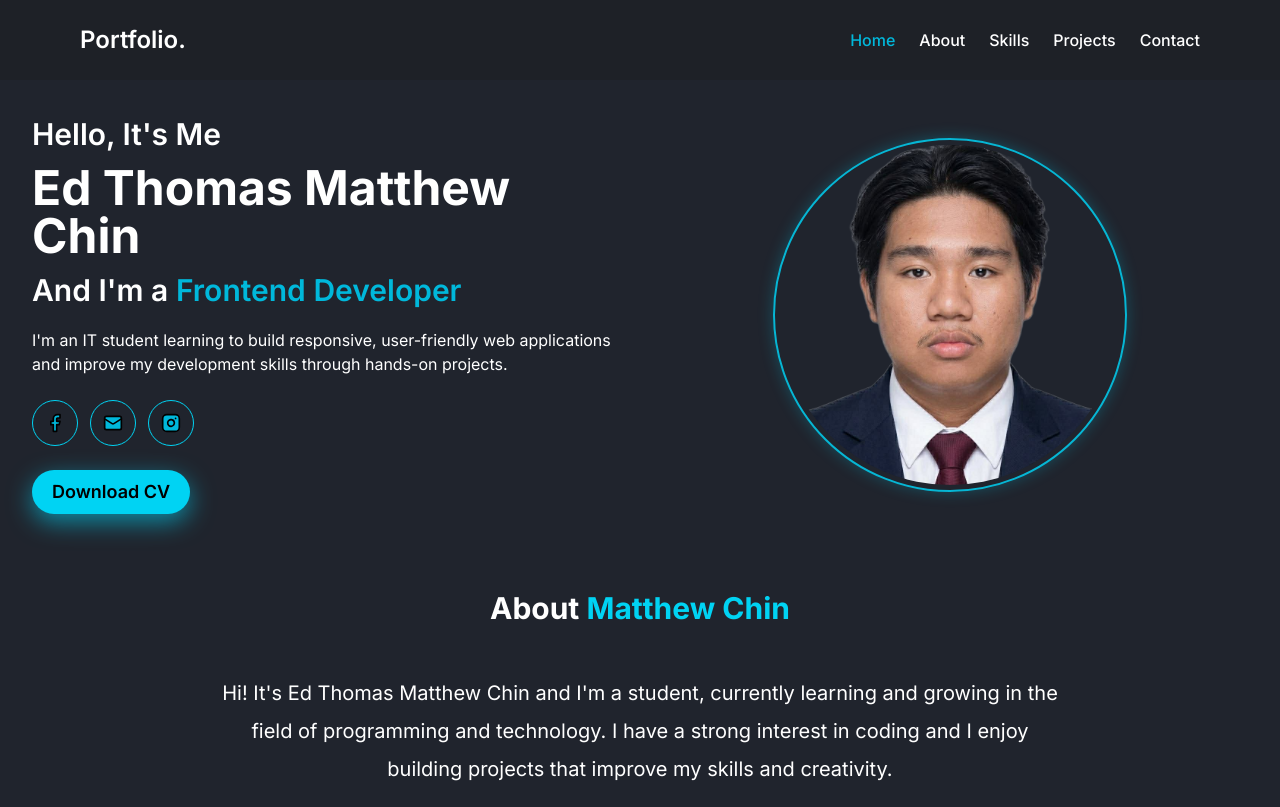
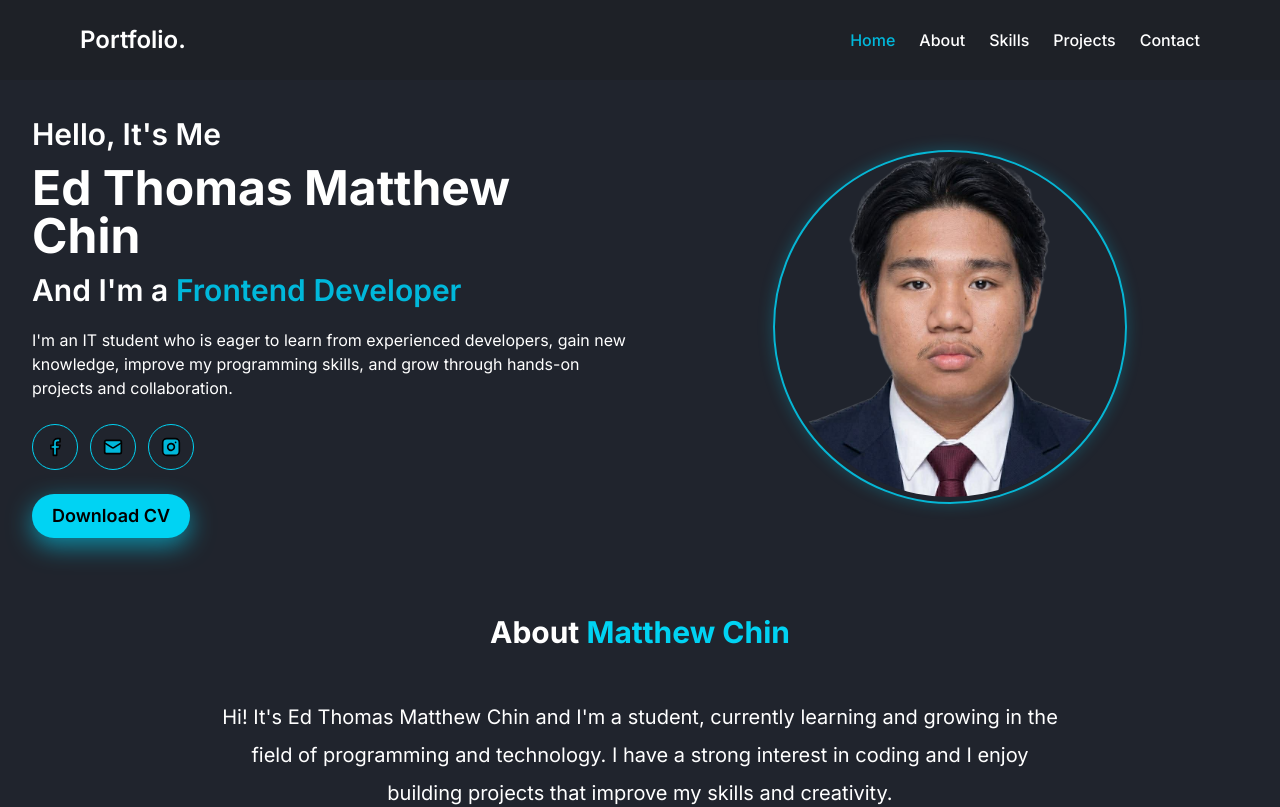
Before and after one commit to matthew17n/Portfolio, a React (Vite) app: page /#home in a window 1280 px wide. Shown: the top 807 px of the page. Built offline with nearby package versions, Linux system fonts and the light colour scheme.

Commit message:
Revise Hero component description for clarity

```diff
--- a/src/components/Hero.jsx
+++ b/src/components/Hero.jsx
@@ -36,9 +36,11 @@ export default function Hero() {
                     </h2>
                 </div>
 
-                <p className="mt-5 text-white inter-normal">
-                    I&apos;m an IT student learning to build responsive, user-friendly web applications and improve my development skills through hands-on projects.
-                </p>
+
+<p className="mt-5 text-white inter-normal">
+    I&apos;m an IT student who is eager to learn from experienced developers, gain new knowledge, improve my programming skills, and grow through hands-on projects and collaboration.
+</p>
+
 
                 <div className="mt-6 flex flex-wrap items-center gap-3">
                     {contacts.map((contact, index) => (
```
